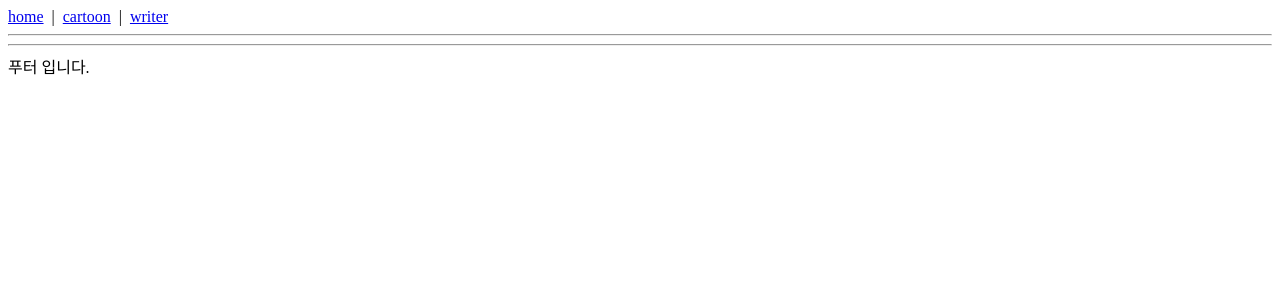
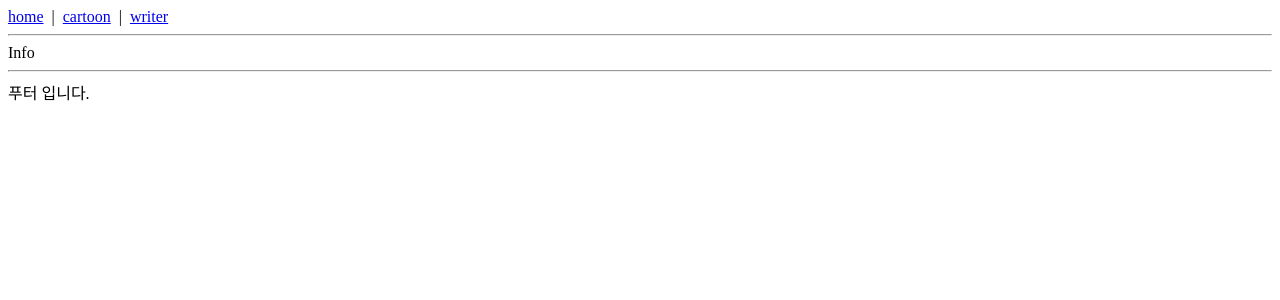
Before and after one commit to sisu-01/cartoon_frontend, a React (Create React App) app: page /info in a window 1280 px wide. Shown: the top 300 px of the page. Built offline with nearby package versions, Linux system fonts and the light colour scheme.

Commit message:
route info 추가

```diff
--- a/src/App.js
+++ b/src/App.js
@@ -4,6 +4,7 @@ import {Route, Routes} from 'react-router-dom';
 import Home from './routes/Home';
 import Cartoon from './routes/Cartoon';
 import Writer from './routes/Writer';
+import Info from './routes/Info';
 
 
 function App() {
@@ -12,6 +13,7 @@ function App() {
             <Route path='/' element={<Home />} />
             <Route path='/cartoon' element={<Cartoon />} />
             <Route path='/writer' element={<Writer />} />
+            <Route path='/info' element={<Info />} />
         </Routes>
     );
 }
--- a/src/routes/Cartoon.js
+++ b/src/routes/Cartoon.js
@@ -1,10 +1,11 @@
 import React, {useEffect, useState} from 'react';
+import {Link} from 'react-router-dom';
 
 function Cartoon() {
     const [cartoonList, setCartoonList] = useState();
 
     async function getCartoon() {
-        await fetch('http://localhost:4000/cartoon/0')
+        await fetch('http://localhost:4000/cartoon?page=1')
         .then(response => response.json())
         .then(data => {
             setCartoonList(data.result);
@@ -23,7 +24,7 @@ function Cartoon() {
                 <tr key={key}>
                     <td>{i['id']}</td>
                     <td>{i['title']}</td>
-                    <td>{i['writer_nickname']}</td>
+                    <td><Link to={`/info?id=${i['writer_id']}&nickname=${i['writer_nickname']}`}>{i['writer_nickname']}</Link></td>
                     <td>{i['date']}</td>
                     <td>{i['recommend']}</td>
                 </tr>
@@ -34,6 +35,12 @@ function Cartoon() {
 
     return (
         <div className='Cartoon'>
+            <div>
+                <ol>
+                    <li>recommend &lt;= n;</li>
+                    <li>ordery by recommend; or order by id;</li>
+                </ol>
+            </div>
             <table>
                 <thead>
                     <tr>
--- /dev/null
+++ b/src/routes/Info.js
@@ -0,0 +1,11 @@
+import React from 'react';
+
+function Info() {
+    return (
+        <div className='Info'>
+            Info
+        </div>
+    );
+}
+
+export default Info;
```
